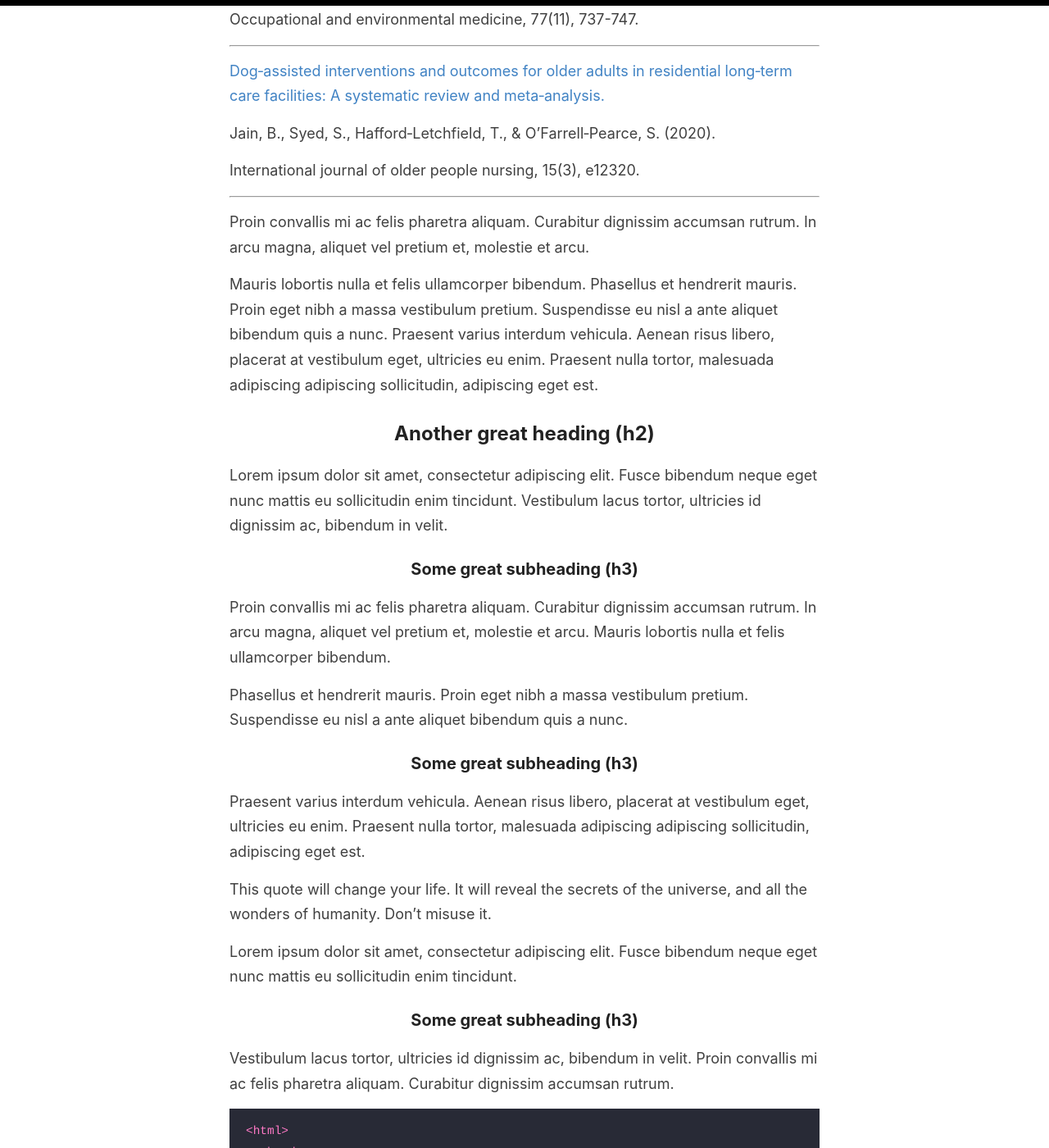
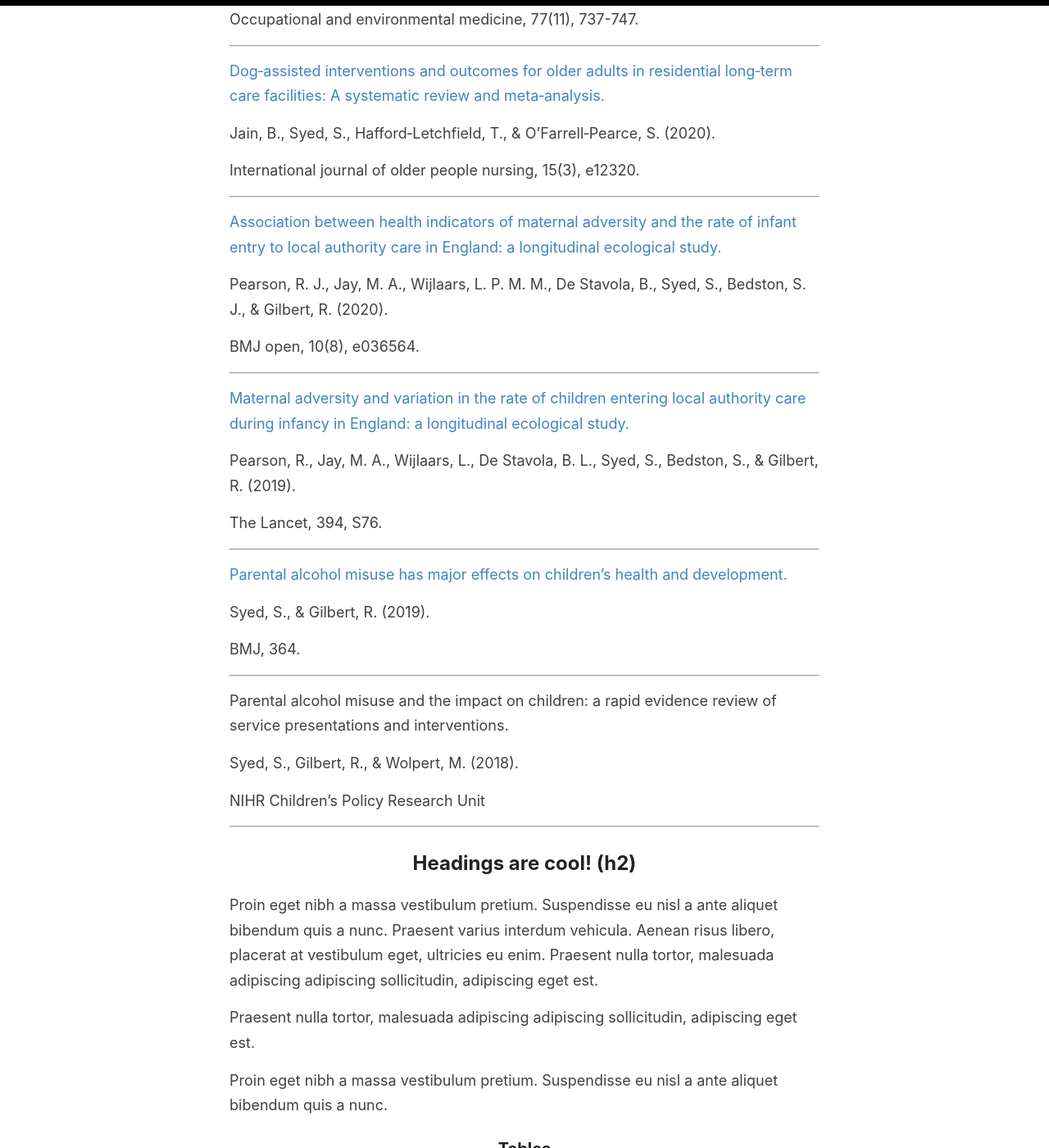
Before and after one commit to shabeer-syed/shabeersyed, a Jekyll site: the page built from _pages/publications.md, in a window 1280 px wide and 1400 px high, scrolled down 993 px. Shown: the whole window at 82% size. Built offline with Jekyll 4.4.1, drawn with Linux system fonts in a browser that asks for light colours; some of the changed text lies outside the part shown.

Commit message:
Update publications.md

````diff
--- a/_pages/publications.md
+++ b/_pages/publications.md
@@ -32,7 +32,7 @@ Archives of disease in childhood, 106(1), 44-53.
 
 --------------
 
-[Global prevalence and risk factors for mental health problems in police personnel: a systematic review and meta-analysis.}(https://oem.bmj.com/content/77/11/737.full)
+[Global prevalence and risk factors for mental health problems in police personnel: a systematic review and meta-analysis.](https://oem.bmj.com/content/77/11/737.full)
 
 Syed, S., Ashwick, R., Schlosser, M., Jones, R., Rowe, S., & Billings, J. (2020).
 
@@ -48,74 +48,37 @@ International journal of older people nursing, 15(3), e12320.
 
 --------------
 
-Proin convallis mi ac felis pharetra aliquam. Curabitur dignissim accumsan rutrum. In arcu magna, aliquet vel pretium et, molestie et arcu.
+[Association between health indicators of maternal adversity and the rate of infant entry to local authority care in England: a longitudinal ecological study.](https://bmjopen.bmj.com/content/10/8/e036564.full)
 
-Mauris lobortis nulla et felis ullamcorper bibendum. Phasellus et hendrerit mauris. Proin eget nibh a massa vestibulum pretium. Suspendisse eu nisl a ante aliquet bibendum quis a nunc. Praesent varius interdum vehicula. Aenean risus libero, placerat at vestibulum eget, ultricies eu enim. Praesent nulla tortor, malesuada adipiscing adipiscing sollicitudin, adipiscing eget est.
+Pearson, R. J., Jay, M. A., Wijlaars, L. P. M. M., De Stavola, B., Syed, S., Bedston, S. J., & Gilbert, R. (2020).
 
-## Another great heading (h2)
+BMJ open, 10(8), e036564.
 
-Lorem ipsum dolor sit amet, consectetur adipiscing elit. Fusce bibendum neque eget nunc mattis eu sollicitudin enim tincidunt. Vestibulum lacus tortor, ultricies id dignissim ac, bibendum in velit.
+--------------
 
-### Some great subheading (h3)
+[Maternal adversity and variation in the rate of children entering local authority care during infancy in England: a longitudinal ecological study.](https://www.thelancet.com/journals/lancet/article/PIIS0140-6736(19)32873-9/fulltext)
 
-Proin convallis mi ac felis pharetra aliquam. Curabitur dignissim accumsan rutrum. In arcu magna, aliquet vel pretium et, molestie et arcu. Mauris lobortis nulla et felis ullamcorper bibendum.
+Pearson, R., Jay, M. A., Wijlaars, L., De Stavola, B. L., Syed, S., Bedston, S., & Gilbert, R. (2019).
 
-Phasellus et hendrerit mauris. Proin eget nibh a massa vestibulum pretium. Suspendisse eu nisl a ante aliquet bibendum quis a nunc.
+The Lancet, 394, S76.
 
-### Some great subheading (h3)
+--------------
 
-Praesent varius interdum vehicula. Aenean risus libero, placerat at vestibulum eget, ultricies eu enim. Praesent nulla tortor, malesuada adipiscing adipiscing sollicitudin, adipiscing eget est.
+[Parental alcohol misuse has major effects on children’s health and development.](https://www.bmj.com/content/364/bmj.l912.full)
 
-> This quote will change your life. It will reveal the secrets of the universe, and all the wonders of humanity. Don't misuse it.
+Syed, S., & Gilbert, R. (2019).
 
-Lorem ipsum dolor sit amet, consectetur adipiscing elit. Fusce bibendum neque eget nunc mattis eu sollicitudin enim tincidunt.
+BMJ, 364.
 
-### Some great subheading (h3)
+--------------
 
-Vestibulum lacus tortor, ultricies id dignissim ac, bibendum in velit. Proin convallis mi ac felis pharetra aliquam. Curabitur dignissim accumsan rutrum.
+Parental alcohol misuse and the impact on children: a rapid evidence review of service presentations and interventions.
 
-```html
-<html>
-  <head>
-  </head>
-  <body>
-    <p>Hello, World!</p>
-  </body>
-</html>
-```
+Syed, S., Gilbert, R., & Wolpert, M. (2018).
 
+NIHR Children's Policy Research Unit
 
-In arcu magna, aliquet vel pretium et, molestie et arcu. Mauris lobortis nulla et felis ullamcorper bibendum. Phasellus et hendrerit mauris.
-
-#### You might want a sub-subheading (h4)
-
-In arcu magna, aliquet vel pretium et, molestie et arcu. Mauris lobortis nulla et felis ullamcorper bibendum. Phasellus et hendrerit mauris.
-
-In arcu magna, aliquet vel pretium et, molestie et arcu. Mauris lobortis nulla et felis ullamcorper bibendum. Phasellus et hendrerit mauris.
-
-#### But it's probably overkill (h4)
-
-In arcu magna, aliquet vel pretium et, molestie et arcu. Mauris lobortis nulla et felis ullamcorper bibendum. Phasellus et hendrerit mauris.
-
-### Oh hai, an unordered list!!
-
-In arcu magna, aliquet vel pretium et, molestie et arcu. Mauris lobortis nulla et felis ullamcorper bibendum. Phasellus et hendrerit mauris.
-
-- First item, yo
-- Second item, dawg
-- Third item, what what?!
-- Fourth item, fo sheezy my neezy
-
-### Oh hai, an ordered list!!
-
-In arcu magna, aliquet vel pretium et, molestie et arcu. Mauris lobortis nulla et felis ullamcorper bibendum. Phasellus et hendrerit mauris.
-
-1. First item, yo
-2. Second item, dawg
-3. Third item, what what?!
-4. Fourth item, fo sheezy my neezy
-
-
+--------------
 
 ## Headings are cool! (h2)
 
````
